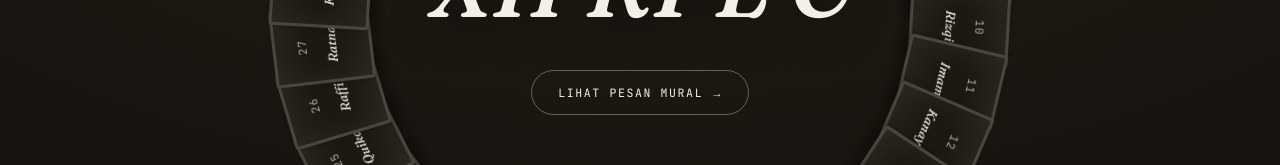
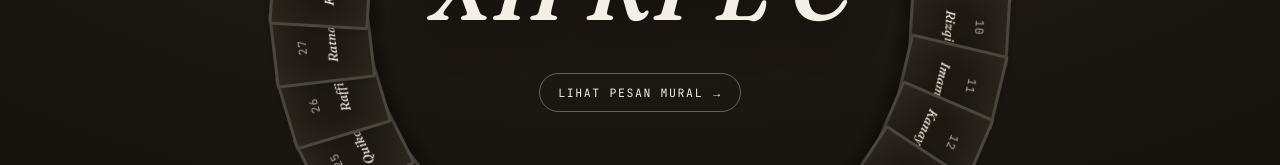
Before and after one commit to ilhmd-ham/melukisdengantintaharapan, a React (Vite) app: page / in a window 1280 px wide. Shown: the part 392-557 px from the top of the page. Built offline with nearby package versions, Linux system fonts and the light colour scheme.

Commit message:
Update website

```diff
--- a/src/styles/global.css
+++ b/src/styles/global.css
@@ -276,10 +276,6 @@ body.scroll-locked {
 }
 
 .cta {
-  /* Slightly larger gap than before — now the CTA follows the tagline
-     directly (the bio paragraph that used to sit between them is gone),
-     so a bit more breathing room here keeps the button from feeling
-     cramped underneath the tagline. */
   margin-top: 40px;
   display: inline-flex;
   align-items: center;
@@ -287,7 +283,7 @@ body.scroll-locked {
   background: transparent;
   border: 1px solid rgba(244, 239, 230, 0.35);
   border-radius: 999px;
-  padding: 14px 26px;
+  padding: 11px 18px;
   font-family: var(--font-mono);
   font-size: 0.72rem;
   letter-spacing: 0.14em;
```
Also changed, not shown: public/images/mural.jpeg.
